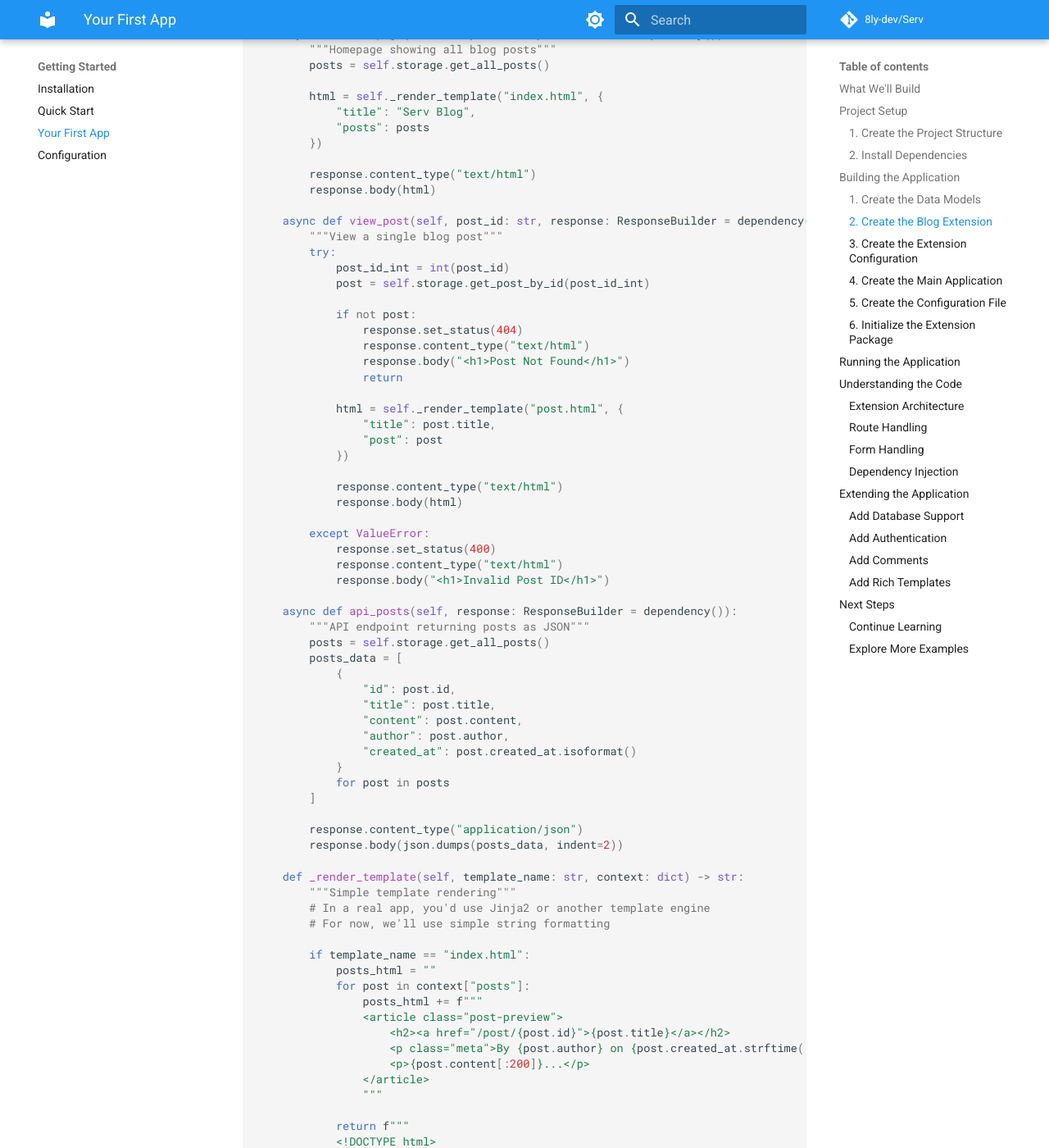
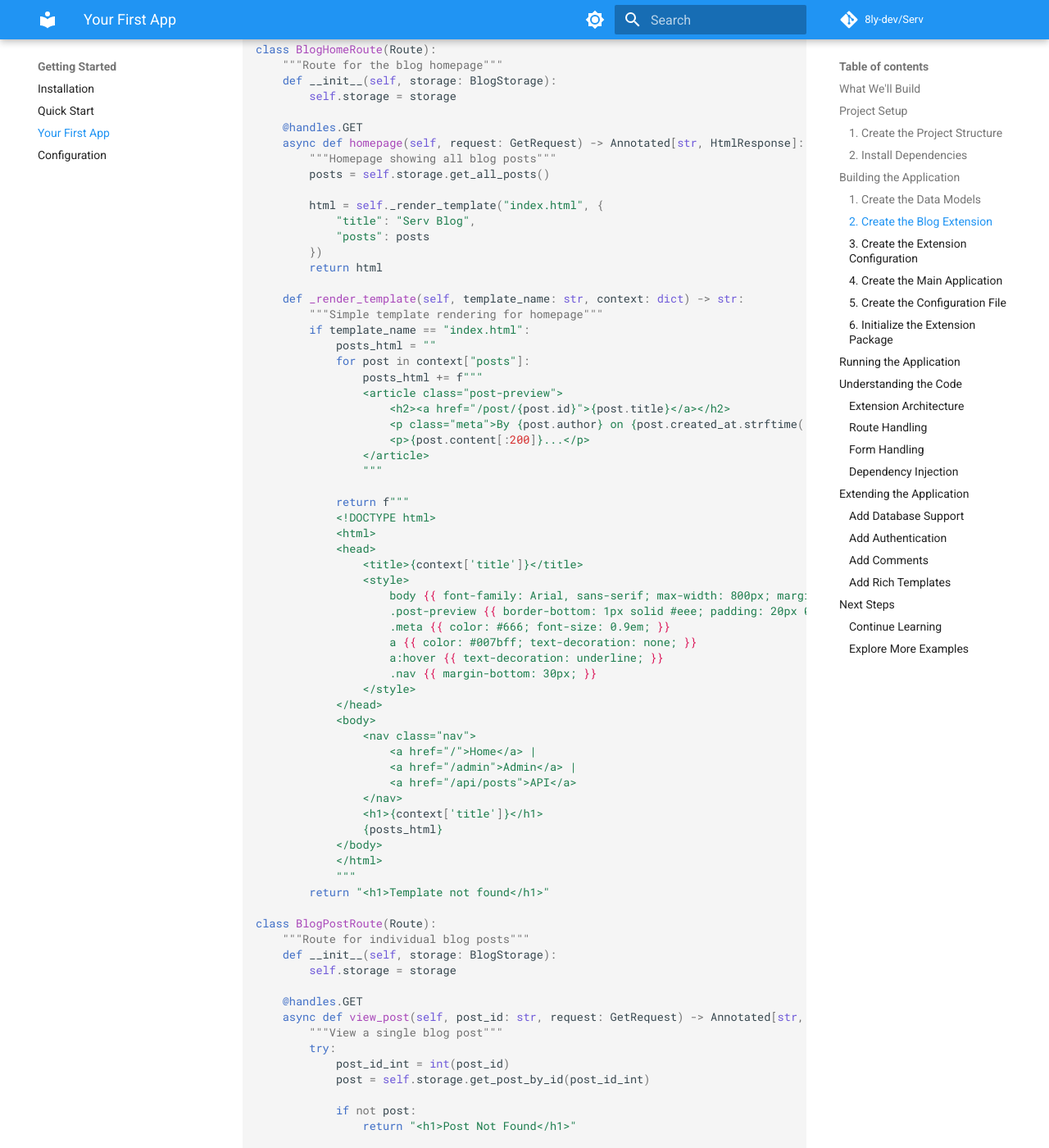
Before and after one commit to 8ly-dev/Serv, an MkDocs documentation site: the page built from docs/getting-started/first-app.md, in a window 1280 px wide and 1400 px high, scrolled down 3147 px. Shown: the whole window at 82% size. Built offline with MkDocs 1.6.1 and Material for MkDocs 9.7.7, drawn with Linux system fonts in a browser that asks for light colours; comment, search, counter and statistics services are not loaded; some of the changed text lies outside the part shown.

````diff
--- a/docs/getting-started/first-app.md
+++ b/docs/getting-started/first-app.md
@@ -118,9 +118,9 @@ Now let's create the main blog extension. Create `extensions/blog/main.py`:
 from typing import Annotated
 from serv.extensions import Extension
 from serv.extensions.routing import Router
-from serv.requests import Request
-from serv.responses import ResponseBuilder
-from serv.routes import Route, Form
+from serv.requests import GetRequest, PostRequest
+from serv.responses import HtmlResponse, JsonResponse
+from serv.routes import Route, Form, handles
 from bevy import dependency
 import json
 
@@ -137,12 +137,19 @@ class BlogExtension(Extension):
     async def on_app_request_begin(self, router: Router = dependency()):
         """Register routes for each request"""
         # Register our route handlers
-        router.add_route("/", self.homepage)
-        router.add_route("/post/{post_id}", self.view_post)
+        router.add_route("/", BlogHomeRoute(self.storage))
+        router.add_route("/post/{post_id}", BlogPostRoute(self.storage))
         router.add_route("/admin", AdminRoute(self.storage))
-        router.add_route("/api/posts", self.api_posts)
+        router.add_route("/api/posts", BlogApiRoute(self.storage))
 
-    async def homepage(self, response: ResponseBuilder = dependency()):
+
+class BlogHomeRoute(Route):
+    """Route for the blog homepage"""
+    def __init__(self, storage: BlogStorage):
+        self.storage = storage
+
+    @handles.GET
+    async def homepage(self, request: GetRequest) -> Annotated[str, HtmlResponse]:
         """Homepage showing all blog posts"""
         posts = self.storage.get_all_posts()
 
@@ -150,57 +157,10 @@ class BlogExtension(Extension):
             "title": "Serv Blog",
             "posts": posts
         })
-
-        response.content_type("text/html")
-        response.body(html)
-
-    async def view_post(self, post_id: str, response: ResponseBuilder = dependency()):
-        """View a single blog post"""
-        try:
-            post_id_int = int(post_id)
-            post = self.storage.get_post_by_id(post_id_int)
-
-            if not post:
-                response.set_status(404)
-                response.content_type("text/html")
-                response.body("<h1>Post Not Found</h1>")
-                return
-
-            html = self._render_template("post.html", {
-                "title": post.title,
-                "post": post
-            })
-
-            response.content_type("text/html")
-            response.body(html)
-
-        except ValueError:
-            response.set_status(400)
-            response.content_type("text/html")
-            response.body("<h1>Invalid Post ID</h1>")
-
-    async def api_posts(self, response: ResponseBuilder = dependency()):
-        """API endpoint returning posts as JSON"""
-        posts = self.storage.get_all_posts()
-        posts_data = [
-            {
-                "id": post.id,
-                "title": post.title,
-                "content": post.content,
-                "author": post.author,
-                "created_at": post.created_at.isoformat()
-            }
-            for post in posts
-        ]
-
-        response.content_type("application/json")
-        response.body(json.dumps(posts_data, indent=2))
+        return html
 
     def _render_template(self, template_name: str, context: dict) -> str:
-        """Simple template rendering"""
-        # In a real app, you'd use Jinja2 or another template engine
-        # For now, we'll use simple string formatting
-
+        """Simple template rendering for homepage"""
         if template_name == "index.html":
             posts_html = ""
             for post in context["posts"]:
@@ -237,14 +197,28 @@ class BlogExtension(Extension):
             </body>
             </html>
             """
+        return "<h1>Template not found</h1>"
 
-        elif template_name == "post.html":
-            post = context["post"]
+class BlogPostRoute(Route):
+    """Route for individual blog posts"""
+    def __init__(self, storage: BlogStorage):
+        self.storage = storage
+
+    @handles.GET
+    async def view_post(self, post_id: str, request: GetRequest) -> Annotated[str, HtmlResponse]:
+        """View a single blog post"""
+        try:
+            post_id_int = int(post_id)
+            post = self.storage.get_post_by_id(post_id_int)
+
+            if not post:
+                return "<h1>Post Not Found</h1>"
+
             return f"""
             <!DOCTYPE html>
             <html>
             <head>
-                <title>{context['title']}</title>
+                <title>{post.title}</title>
                 <style>
                     body {{ font-family: Arial, sans-serif; max-width: 800px; margin: 0 auto; padding: 20px; }}
                     .meta {{ color: #666; font-size: 0.9em; margin-bottom: 20px; }}
@@ -269,7 +243,28 @@ class BlogExtension(Extension):
             </html>
             """
 
-        return "<h1>Template not found</h1>"
+        except ValueError:
+            return "<h1>Invalid Post ID</h1>"
+
+class BlogApiRoute(Route):
+    """API route for blog posts"""
+    def __init__(self, storage: BlogStorage):
+        self.storage = storage
+
+    @handles.GET
+    async def api_posts(self, request: GetRequest) -> Annotated[list[dict], JsonResponse]:
+        """API endpoint returning posts as JSON"""
+        posts = self.storage.get_all_posts()
+        return [
+            {
+                "id": post.id,
+                "title": post.title,
+                "content": post.content,
+                "author": post.author,
+                "created_at": post.created_at.isoformat()
+            }
+            for post in posts
+        ]
 
 class CreatePostForm(Form):
     title: str
@@ -280,7 +275,8 @@ class AdminRoute(Route):
     def __init__(self, storage: BlogStorage):
         self.storage = storage
 
-    async def show_admin_page(self, request: Request, response: ResponseBuilder = dependency()):
+    @handles.GET
+    async def show_admin_page(self, request: GetRequest) -> Annotated[str, HtmlResponse]:
         """Show the admin page with create post form"""
         html = """
         <!DOCTYPE html>
@@ -324,18 +320,16 @@ class AdminRoute(Route):
         </html>
         """
 
-        response.content_type("text/html")
-        response.body(html)
+        return html
 
-    async def create_post(self, form: CreatePostForm, response: ResponseBuilder = dependency()):
+    @handles.POST
+    async def create_post(self, form: CreatePostForm) -> Annotated[str, HtmlResponse]:
         """Handle post creation"""
         # Create the new post
         post = self.storage.add_post(form.title, form.content, form.author)
 
-        # Redirect to the new post
-        response.set_status(302)
-        response.add_header("Location", f"/post/{post.id}")
-        response.body("")
+        # Return redirect HTML (or could use redirect response)
+        return f'<meta http-equiv="refresh" content="0;url=/post/{post.id}">'
 ```
 
 ### 3. Create the Extension Configuration
@@ -419,10 +413,14 @@ Our blog is implemented as a extension, which makes it:
 
 ### Route Handling
 
-We used two different routing approaches:
+We used **class-based routes** with the modern `@handles` decorator pattern:
 
-1. **Function-based routes**: Simple handlers like `homepage()` and `view_post()`
-2. **Class-based routes**: The `AdminRoute` class for more complex logic
+1. **BlogHomeRoute**: Handles the homepage display using `@handles.GET`
+2. **BlogPostRoute**: Handles individual post views with path parameters
+3. **BlogApiRoute**: Provides JSON API endpoints using `@handles.GET`
+4. **AdminRoute**: Handles both form display and form submission using `@handles.GET` and `@handles.POST`
+
+All routes use proper type annotations and return type hints for automatic response handling.
 
 ### Form Handling
 
@@ -440,8 +438,10 @@ class CreatePostForm(Form):
 Notice how we inject dependencies throughout the application:
 
 ```python
-async def homepage(self, response: ResponseBuilder = dependency()):
-    # ResponseBuilder is automatically injected
+@handles.GET
+async def homepage(self, request: GetRequest) -> Annotated[str, HtmlResponse]:
+    # GetRequest is automatically injected based on HTTP method
+    # Return type annotation tells Serv to wrap as HTML response
 ```
 
 ## Extending the Application
````
Also changed, not shown: planning/developer-experience/01-cli-command-inconsistencies.md (+149 -173 lines), planning/developer-experience/02-getting-started-experience.md (+49 -27 lines), 5 other files.
